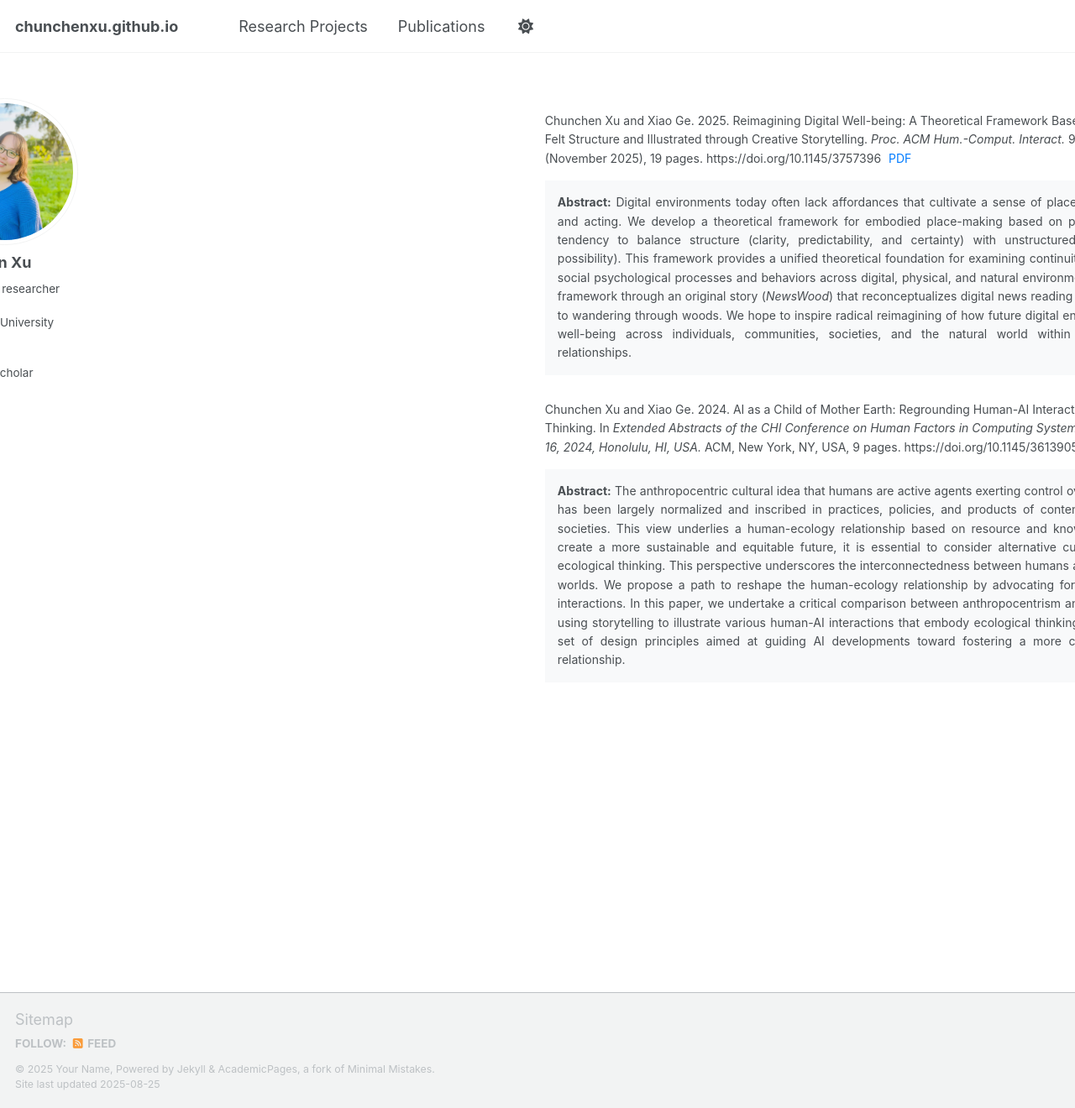
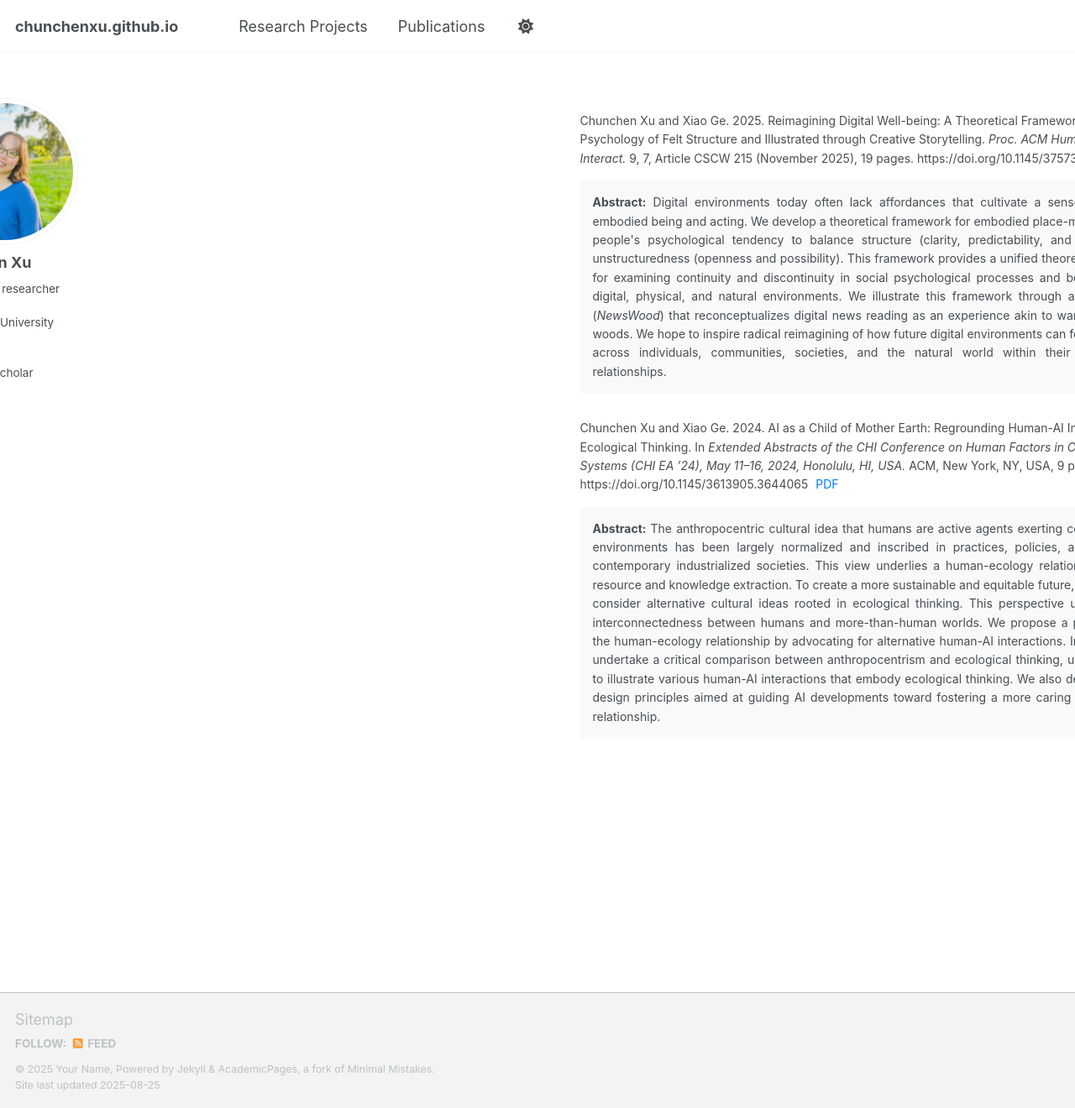
Before and after one commit to chunchenxu/chunchenxu.github.io, a Jekyll site: the page built from _pages/publications.html, in a window 1280 px wide and 1320 px high. Shown: the whole window at 84% size. Built offline with Jekyll 4.4.1, drawn with Linux system fonts in a browser that asks for light colours; some web fonts are replaced; a script that is not in the unit is left out.

Commit message:
Update publications.html

```diff
--- a/_pages/publications.html
+++ b/_pages/publications.html
@@ -35,9 +35,10 @@ author_profile: true
     max-width: 2000px;
     margin: 0 auto;
     padding: 20px;
-    width: 100%; /* Use 90% of available width */
+    width: 90%; /* Use 90% of available width */
     font-family: -apple-system, BlinkMacSystemFont, "Segoe UI", Roboto, sans-serif;
     line-height: 1.6;
+
 }
 
 .publication-entry {
```
